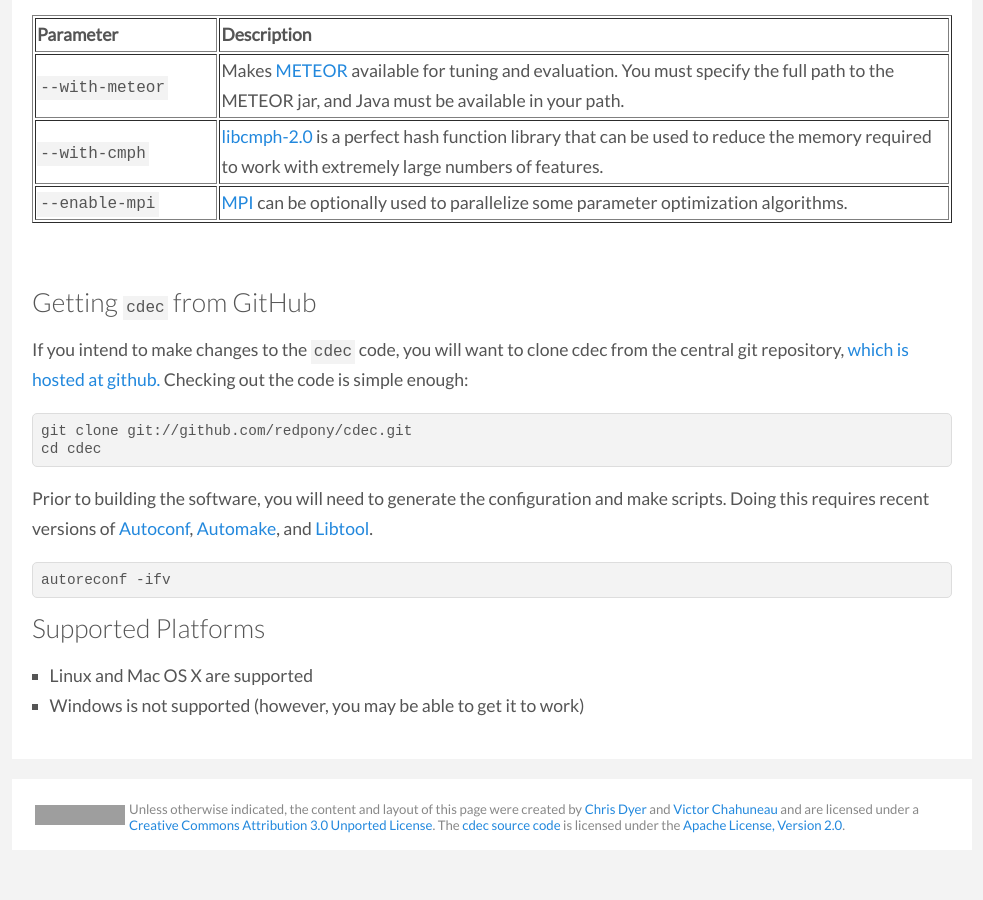
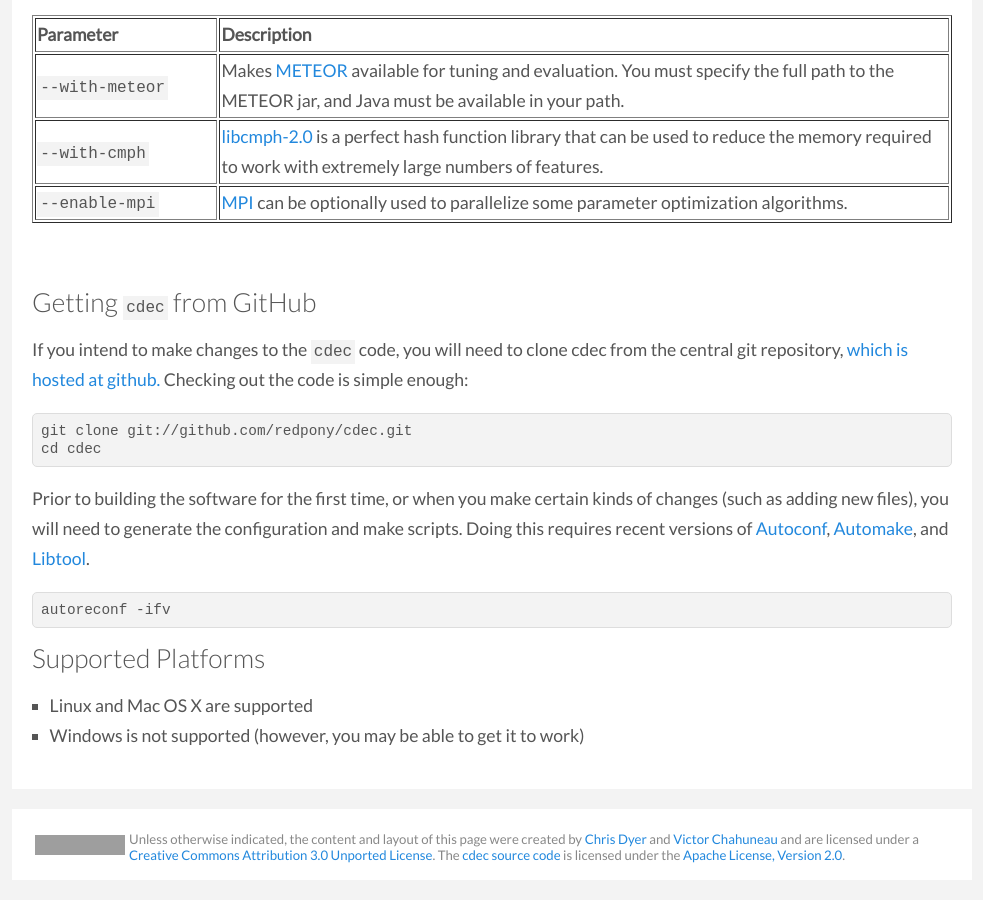
Before and after one commit to cdec/cdec.github.com, a Jekyll site: the page built from guide/compiling.md, in a window 1280 px wide and 900 px high, scrolled down 1115 px. Shown: the whole window, without its empty margins (148-1131 px from the left). Built offline with Jekyll 4.4.1, drawn with Linux system fonts in a browser that asks for light colours; some web fonts are replaced; Markdown is read by kramdown in place of the engine named in the settings; before the commit the page ends 1985 px from its top, so only the background shows below that; grey boxes are pictures that could not be loaded.

Commit message:
fix compiling

```diff
--- a/guide/compiling.md
+++ b/guide/compiling.md
@@ -58,12 +58,12 @@ The software in this section is optional. The extensions are configured with com
 
 # Getting `cdec` from GitHub
 
-If you intend to make changes to the `cdec` code, you will want to clone cdec from the central git repository, [which is hosted at github.](http://github.com/redpony/cdec) Checking out the code is simple enough:
+If you intend to make changes to the `cdec` code, you will need to clone cdec from the central git repository, [which is hosted at github.](http://github.com/redpony/cdec) Checking out the code is simple enough:
 
     git clone git://github.com/redpony/cdec.git
     cd cdec
 
-Prior to building the software, you will need to generate the configuration and make scripts. Doing this requires recent versions of [Autoconf](http://www.gnu.org/software/autoconf/), [Automake](http://www.gnu.org/software/automake/), and [Libtool](libtool).
+Prior to building the software for the first time, or when you make certain kinds of changes (such as adding new files), you will need to generate the configuration and make scripts. Doing this requires recent versions of [Autoconf](http://www.gnu.org/software/autoconf/), [Automake](http://www.gnu.org/software/automake/), and [Libtool](libtool).
 
     autoreconf -ifv
 
```
